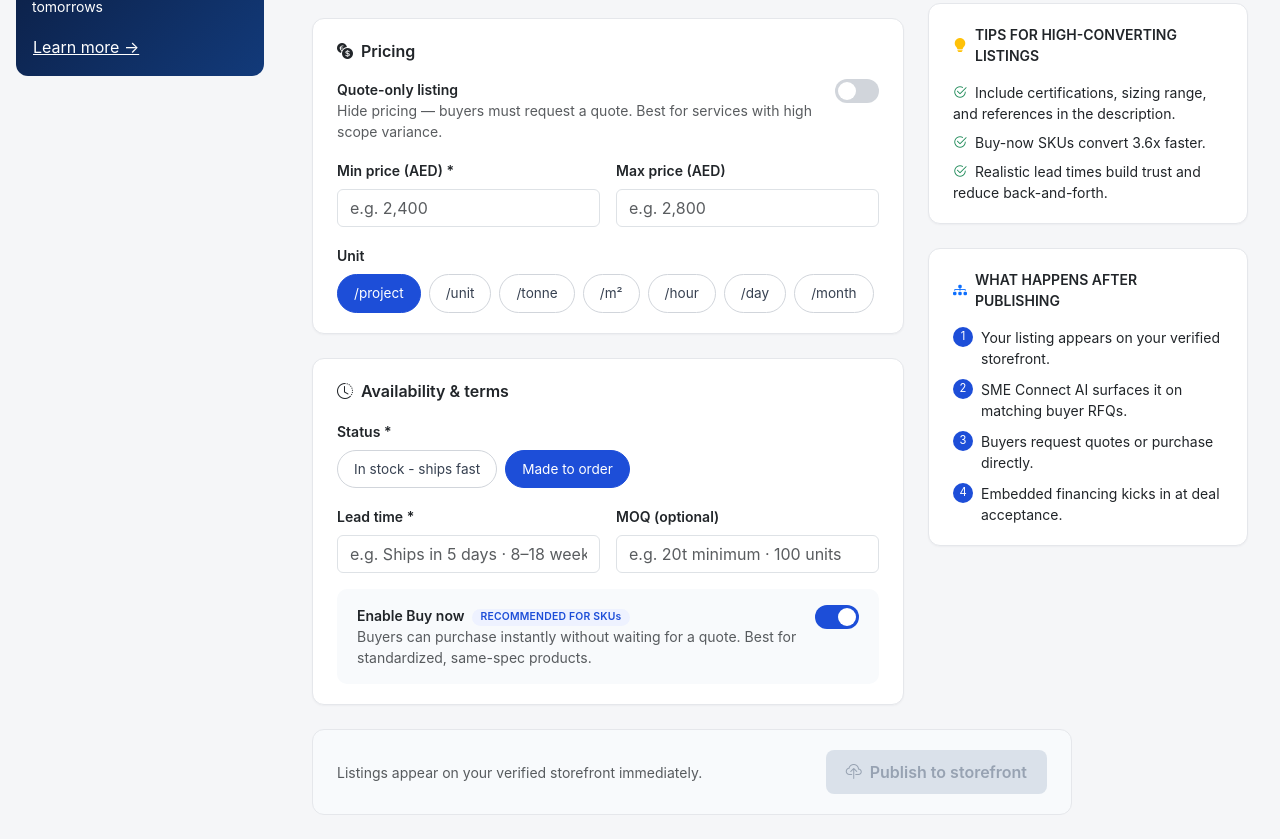
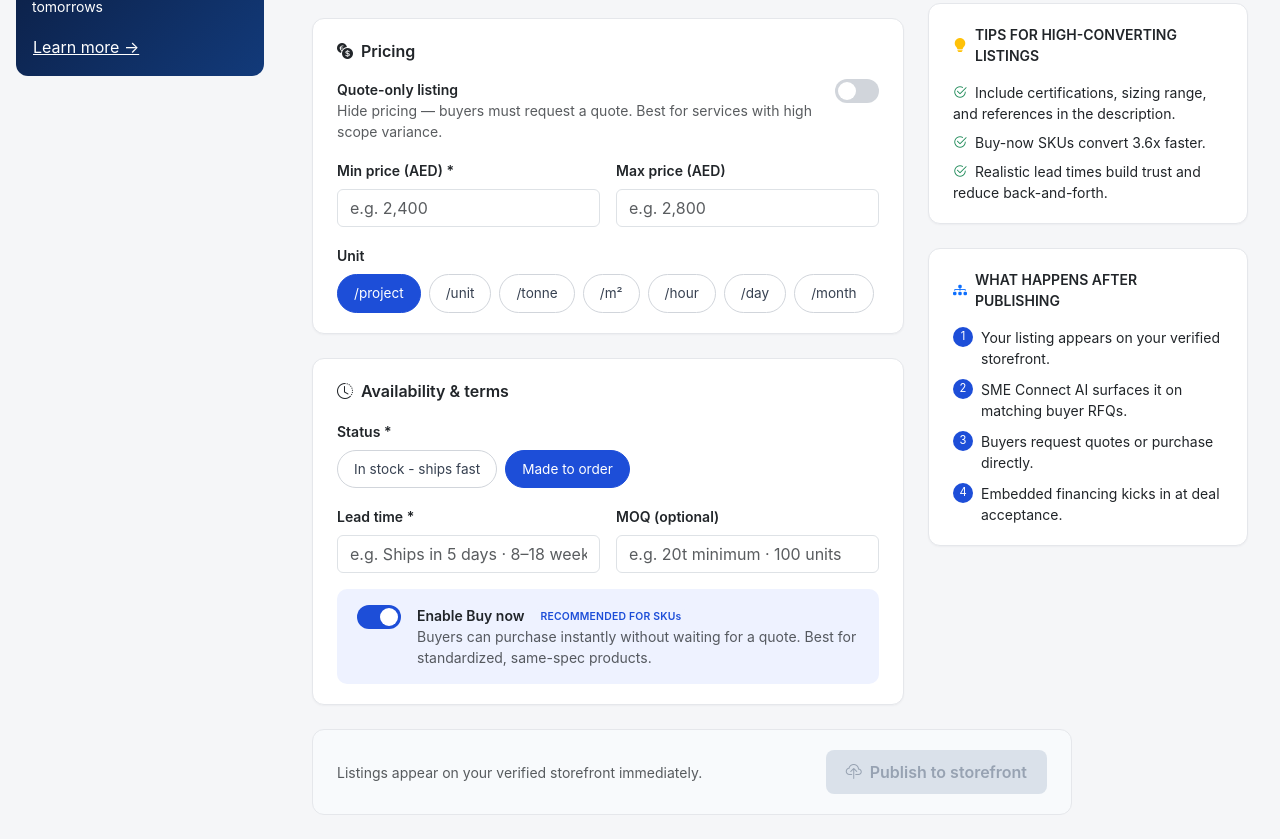
Before and after one commit to Ghaithah/NBD-Trail, a React (Create React App) app: page / in a window 1280 px wide. Shown: the part 753-1592 px from the top of the page. Built offline with nearby package versions, Linux system fonts and the light colour scheme.

Commit message:
Scroll-switch placement

```diff
--- a/src/components/BusinessHub.css
+++ b/src/components/BusinessHub.css
@@ -275,7 +275,7 @@
 }
 
 .bh-inset-box {
-  background: #f8fafc;
+  background: #eef2ff;
   border-radius: 10px;
   padding: 16px 20px;
 }
--- a/src/components/PostServiceForm.js
+++ b/src/components/PostServiceForm.js
@@ -203,7 +203,15 @@ function PostServiceForm({
           </div>
         </div>
 
-        <div className="bh-inset-box d-flex justify-content-between align-items-start gap-3">
+        <div className="bh-inset-box d-flex align-items-start gap-3">
+          <label className="bh-switch flex-shrink-0">
+            <input
+              type="checkbox"
+              checked={buyNow}
+              onChange={(e) => setBuyNow(e.target.checked)}
+            />
+            <span className="bh-switch-slider"></span>
+          </label>
           <div>
             <div className="fw-semibold small">
               Enable Buy now
@@ -214,14 +222,6 @@ function PostServiceForm({
               standardized, same-spec products.
             </div>
           </div>
-          <label className="bh-switch">
-            <input
-              type="checkbox"
-              checked={buyNow}
-              onChange={(e) => setBuyNow(e.target.checked)}
-            />
-            <span className="bh-switch-slider"></span>
-          </label>
         </div>
       </div>
     </div>
```
